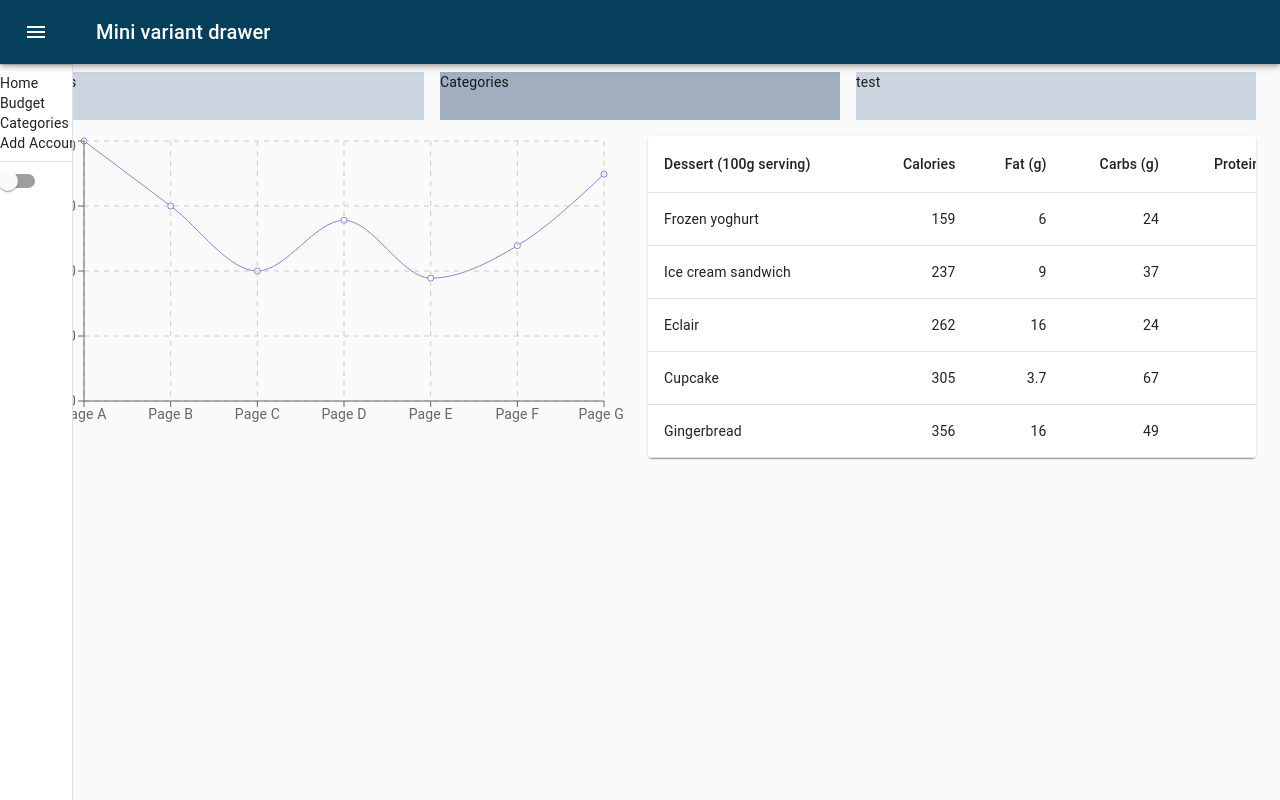
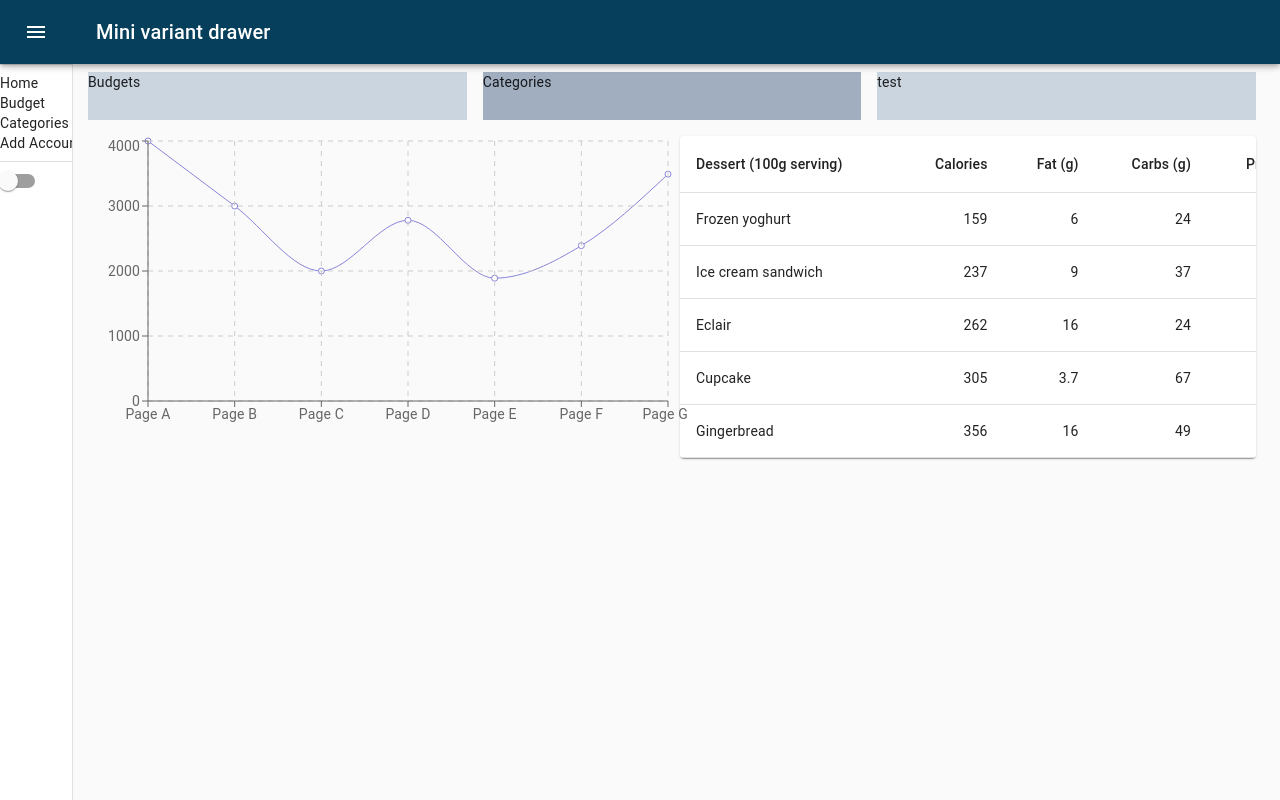
Before and after one commit to 756D6D61/New-Savings-Dashboard, a React (Create React App) app: page / in a window 1280 px wide. Built offline with nearby package versions, Linux system fonts and the light colour scheme.

Commit message:
Layout for all pages

```diff
--- a/src/layout/page.js
+++ b/src/layout/page.js
@@ -12,7 +12,7 @@ const Page = ({ route, children }) => {
 		<div class="flex content-between flex-wrap  h-20">
 			<NavTest route={route} />
 
-			<div class="w-full h-2 content-between">
+			<div class="w-full h-2  pl-16">
 				<Container fixed>{children}</Container>
 			</div>
 		</div>
```
